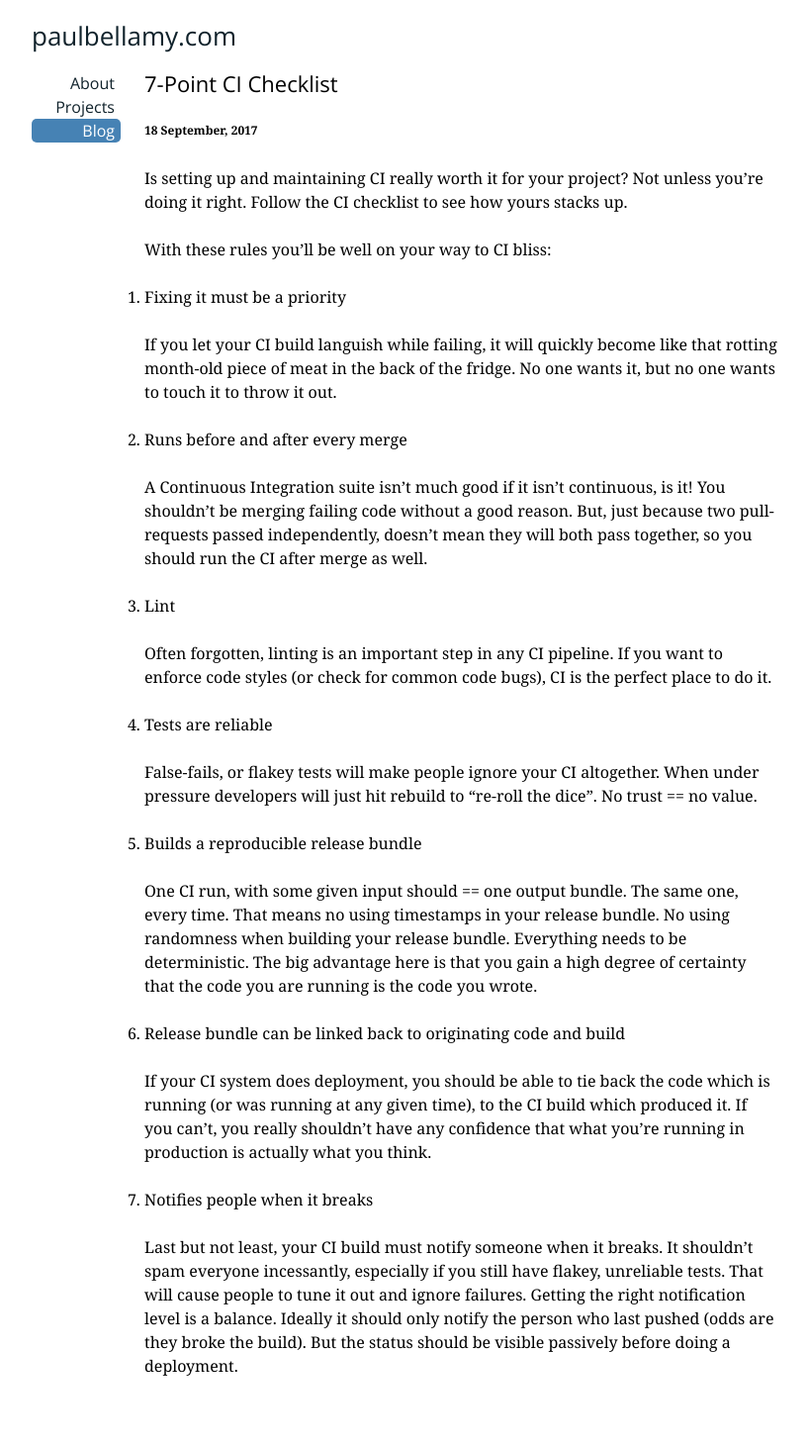
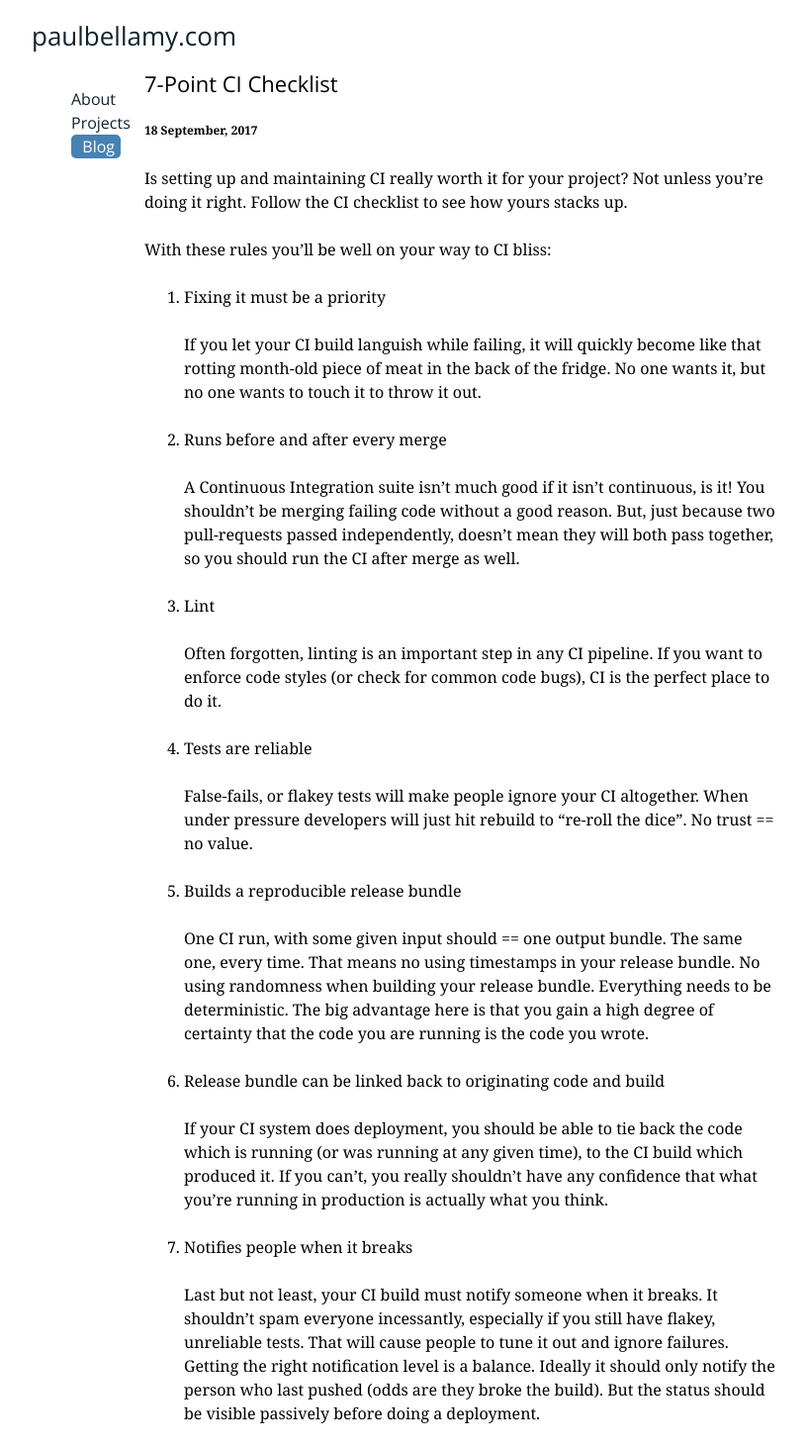
Before and after one commit to paulbellamy/paulbellamy.github.com, a Jekyll site: the page built from _posts/2017-09-18-7-point-ci-checklist.markdown, in a window 1280 px wide. Shown: the whole page at 99% size, without its empty margins (188-1005 px from the left). Built offline with Jekyll 4.4.1, drawn with Linux system fonts in a browser that asks for light colours; before the commit the page ends 1416 px from its top, so only the background shows below that.

Commit message:
fixing list styling

```diff
--- a/css/default.css
+++ b/css/default.css
@@ -1,4 +1,4 @@
-html{color:#000;background:#FFF;}body,div,dl,dt,dd,ul,ol,li,pre,code,form,fieldset,legend,input,button,textarea,p,blockquote,th,td{margin:0;padding:0;}table{border-collapse:collapse;border-spacing:0;}fieldset,img{border:0;}address,caption,cite,code,dfn,em,th,var,optgroup{font-style:inherit;font-weight:inherit;}del,ins{text-decoration:none;}li{list-style:none;}caption,th{text-align:left;}q:before,q:after{content:'';}abbr,acronym{border:0;font-variant:normal;}sup{vertical-align:baseline;}sub{vertical-align:baseline;}legend{color:#000;}input,button,textarea,select,optgroup,option{font-family:inherit;font-size:inherit;font-style:inherit;font-weight:inherit;}input,button,textarea,select{font-size:100%;}
+html{color:#000;background:#FFF;}body,div,pre,code,form,fieldset,legend,input,button,textarea,p,blockquote,th,td{margin:0;padding:0;}table{border-collapse:collapse;border-spacing:0;}fieldset,img{border:0;}address,caption,cite,code,dfn,em,th,var,optgroup{font-style:inherit;font-weight:inherit;}del,ins{text-decoration:none;}li{list-style:none;}caption,th{text-align:left;}q:before,q:after{content:'';}abbr,acronym{border:0;font-variant:normal;}sup{vertical-align:baseline;}sub{vertical-align:baseline;}legend{color:#000;}input,button,textarea,select,optgroup,option{font-family:inherit;font-size:inherit;font-style:inherit;font-weight:inherit;}input,button,textarea,select{font-size:100%;}
 a {outline: none;text-decoration: none;} /* Gets rid of Firefox's dotted borders */
 a img {border: none;} /* Gets rid of IE's blue borders */
 
@@ -81,18 +81,9 @@
       list-style:none;
     }
 
-    .column.post ul {
-      margin-bottom: 24px;
-      margin-left: 24px;
-    }
-
       .column.post ul li {
         list-style: disc;
       }
-
-        .column.post ul li ul {
-          margin-bottom: 0;
-        }
 
 .item {
   margin-bottom: 24px;
```
